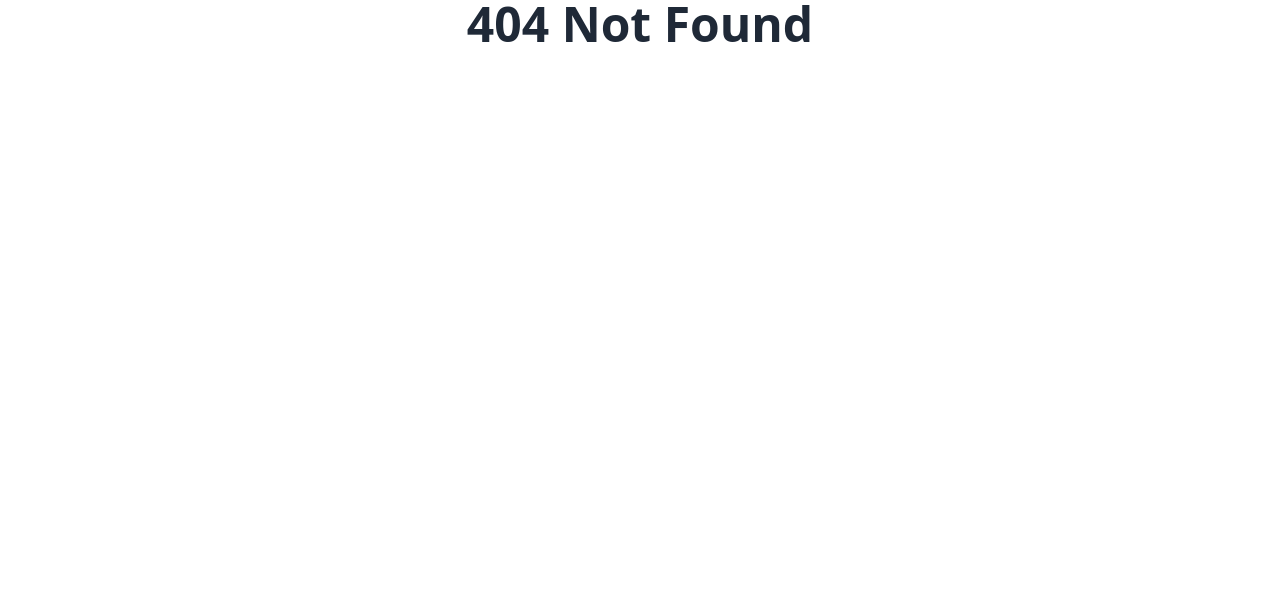
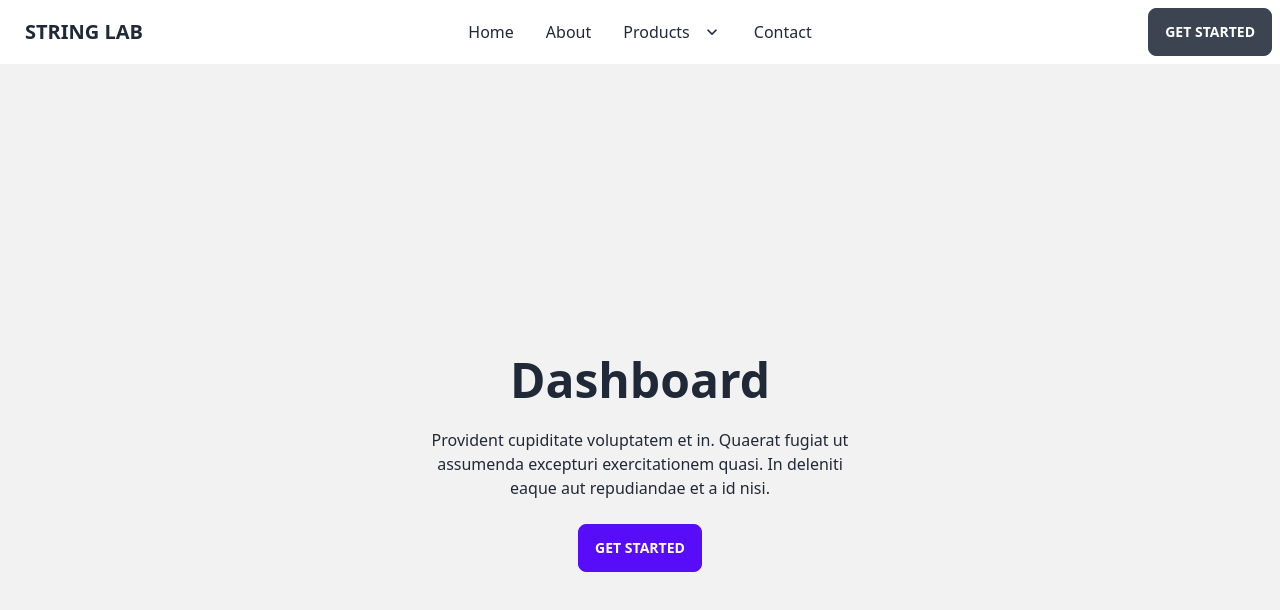
Before and after one commit to StingLab/inventory-management-system-v2, a React (Create React App) app: page /dashboard in a window 1280 px wide. Before the commit this address had no page. Shown: the top 610 px of the page. Built offline with nearby package versions, Linux system fonts and the light colour scheme.

Commit message:
setup Dashboard page with login button

```diff
--- a/src/App.js
+++ b/src/App.js
@@ -1,16 +1,21 @@
 import { Route, Routes } from "react-router-dom";
+import Home from "./page/Home";
 import About from "./page/About";
 import Contact from "./page/Contact";
-import Home from "./page/Home";
+import Dashboard from "./page/dashboard/Dashboard";
 
 function App() {
   return (
     <div>
       <Routes>
-      <Route path="/" element={<Home />} />
-      <Route path="about" element={<About/>} />
-      <Route path="contact" element={<Contact/>} />
-      <Route path="*" element={<div><h1 className="text-center text-5xl font-bold">404 Not Found</h1></div>} />
+        //Home page
+        <Route path="/" element={<Home />} />
+        <Route path="about" element={<About/>} />
+        <Route path="contact" element={<Contact/>} />
+        //Dashboard page
+        <Route path="dashboard" element={<Dashboard/>}/>
+        //Not Found Page
+        <Route path="*" element={<div><h1 className="text-center text-5xl font-bold">404 Not Found</h1></div>} />
       </Routes>
     </div>
   );
--- a/src/component/HomeLogin.js
+++ b/src/component/HomeLogin.js
@@ -1,4 +1,5 @@
 import React from 'react';
+import { Link } from 'react-router-dom';
 
 function HomeLogin(props) {
     return (
@@ -27,7 +28,7 @@
                         </label>
                         </div>
                         <div class="form-control mt-6">
-                        <button class="btn btn-primary">Login</button>
+                        <button class="btn btn-primary"><Link to="/dashboard">Login</Link></button>
                         </div>
                     </div>
                     </div>
--- /dev/null
+++ b/src/page/dashboard/Dashboard.js
@@ -0,0 +1,21 @@
+import React from 'react';
+import Header from '../../component/Header';
+
+function Dashboard(props) {
+    return (
+        <div>
+            <Header/>
+            <div className="hero min-h-screen bg-base-200">
+                <div className="hero-content text-center">
+                    <div className="max-w-md">
+                    <h1 className="text-5xl font-bold">Dashboard</h1>
+                    <p className="py-6">Provident cupiditate voluptatem et in. Quaerat fugiat ut assumenda excepturi exercitationem quasi. In deleniti eaque aut repudiandae et a id nisi.</p>
+                    <button className="btn btn-primary">Get Started</button>
+                    </div>
+                </div>
+            </div>
+        </div>
+    );
+}
+
+export default Dashboard;
```
